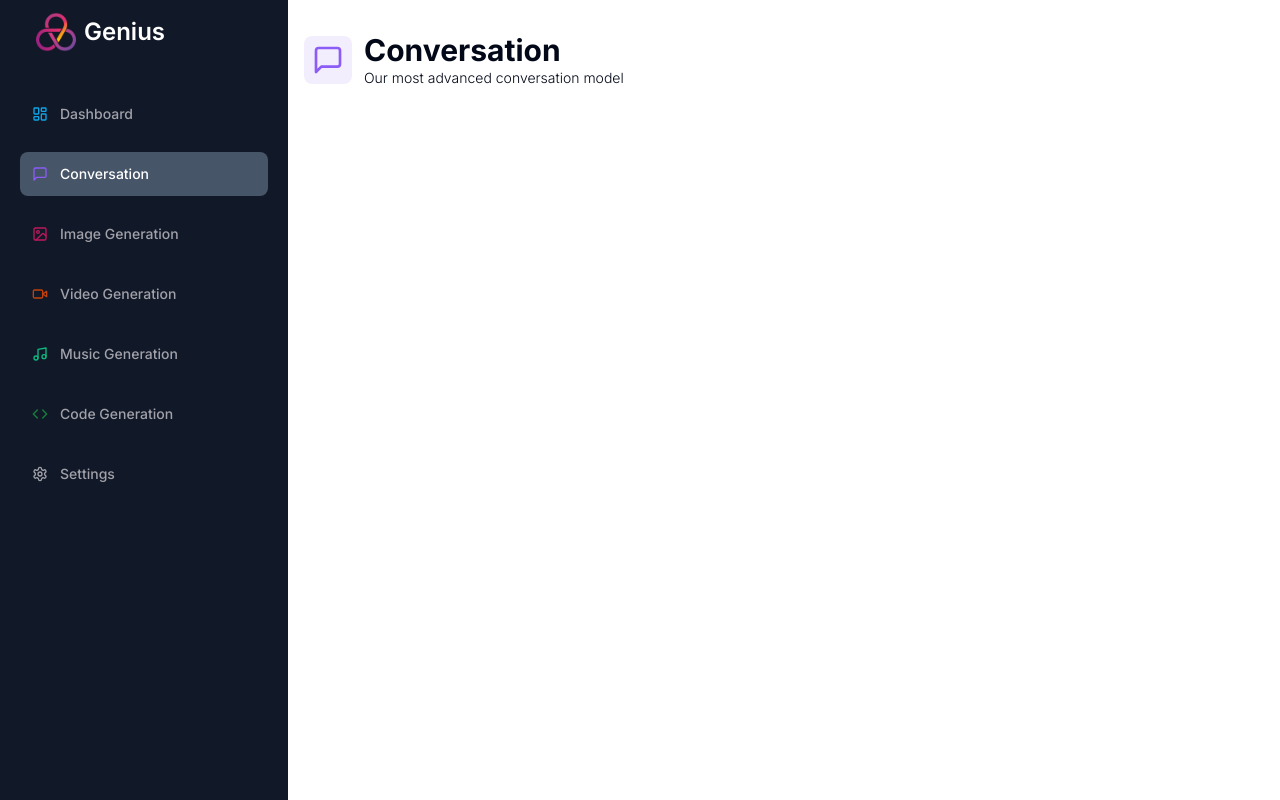
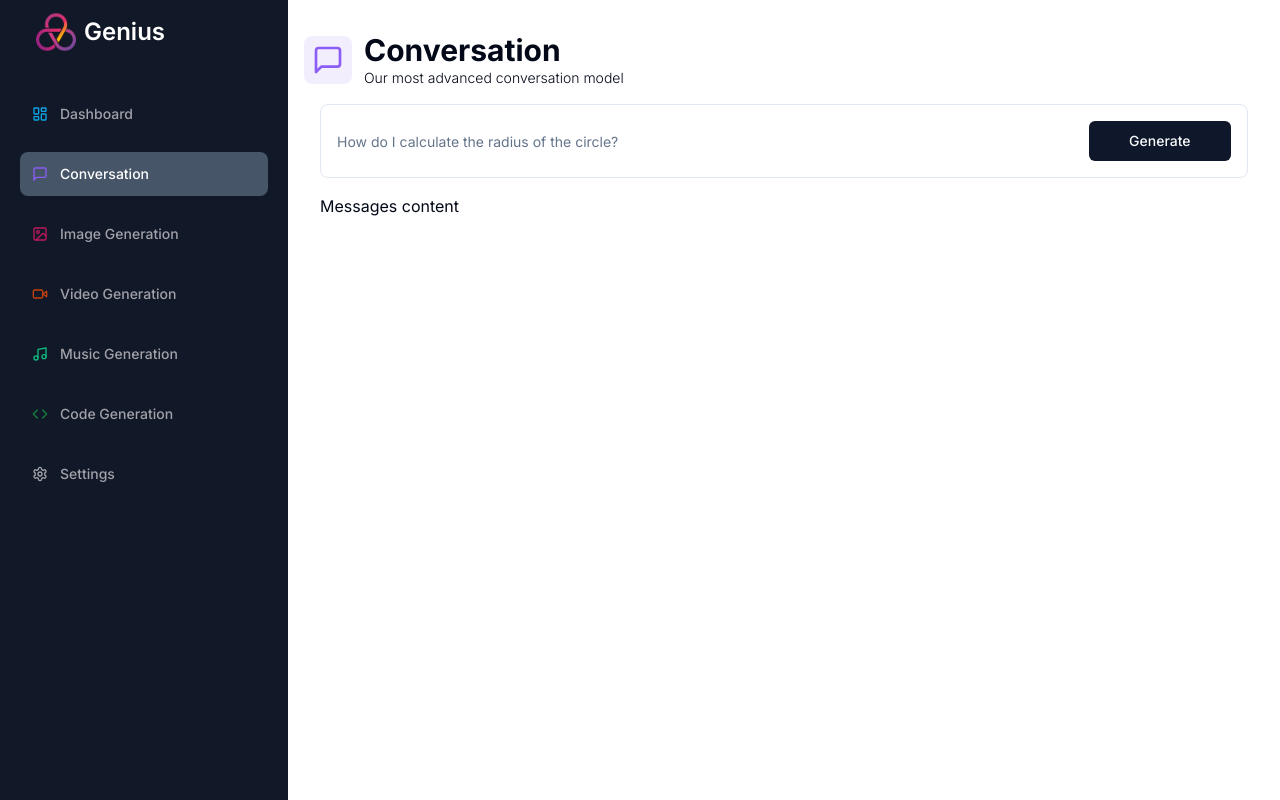
Before and after one commit to ishankaggarwal/ai-saas, a Next.js app: page /conversation in a window 1280 px wide. Built offline with nearby package versions, Linux system fonts and the light colour scheme.

Commit message:
Added form to conversation

```diff
--- /dev/null
+++ b/app/(dashboard)/(routes)/conversation/constants.ts
@@ -0,0 +1,5 @@
+import * as z from "zod";
+
+export const formSchema = z.object({
+    prompt: z.string().min(1,{message: "Prompt is required"}),
+});
--- a/app/(dashboard)/(routes)/conversation/page.tsx
+++ b/app/(dashboard)/(routes)/conversation/page.tsx
@@ -2,8 +2,27 @@
 
 import Heading from "@/components/Heading";
 import { MessageSquare } from "lucide-react";
+import { useForm } from "react-hook-form";
+import * as z from "zod";
+import { formSchema } from "./constants";
+import { zodResolver } from "@hookform/resolvers/zod";
+import { Form, FormControl, FormField, FormItem } from "@/components/ui/form";
+import { Input } from "@/components/ui/input";
+import { Button } from "@/components/ui/button";
 
 function ConversationPage() {
+  const form = useForm<z.infer<typeof formSchema>>({
+    resolver: zodResolver(formSchema),
+    defaultValues: {
+      prompt: "",
+    },
+  });
+
+  const loading = form.formState.isSubmitting;
+  async function onSubmit(values: z.infer<typeof formSchema>) {
+    console.log(values);
+  }
+
   return (
     <div>
       <Heading
@@ -13,6 +32,36 @@
         bgColor="bg-violet-500/10"
         iconColor="text-violet-500"
       />
+      <div className="px-4 lg:px-8">
+        <div>
+          <Form {...form}>
+            <form
+              onSubmit={form.handleSubmit(onSubmit)}
+              className="w-full border p-4 rounded-lg focus-within:shadow-sm grid grid-cols-12 gap-2"
+            >
+              <FormField
+                name="prompt"
+                render={({ field }) => (
+                  <FormItem className="col-span-12 lg:col-span-10">
+                    <FormControl className="m-0 p-0">
+                      <Input
+                        className="border-0 outline-none focus-visible:ring-transparent"
+                        disabled={loading}
+                        placeholder="How do I calculate the radius of the circle?"
+                        {...field}
+                      />
+                    </FormControl>
+                  </FormItem>
+                )}
+              />
+              <Button className="col-span-12 lg:col-span-2" disabled={loading}>
+                Generate
+              </Button>
+            </form>
+          </Form>
+        </div>
+        <div className="space-y-4 mt-4">Messages content</div>
+      </div>
     </div>
   );
 }
--- /dev/null
+++ b/components/ui/input.tsx
@@ -0,0 +1,25 @@
+import * as React from "react"
+
+import { cn } from "@/lib/utils"
+
+export interface InputProps
+  extends React.InputHTMLAttributes<HTMLInputElement> {}
+
+const Input = React.forwardRef<HTMLInputElement, InputProps>(
+  ({ className, type, ...props }, ref) => {
+    return (
+      <input
+        type={type}
+        className={cn(
+          "flex h-10 w-full rounded-md border border-input bg-background px-3 py-2 text-sm ring-offset-background file:border-0 file:bg-transparent file:text-sm file:font-medium placeholder:text-muted-foreground focus-visible:outline-none focus-visible:ring-2 focus-visible:ring-ring focus-visible:ring-offset-2 disabled:cursor-not-allowed disabled:opacity-50",
+          className
+        )}
+        ref={ref}
+        {...props}
+      />
+    )
+  }
+)
+Input.displayName = "Input"
+
+export { Input }
```
